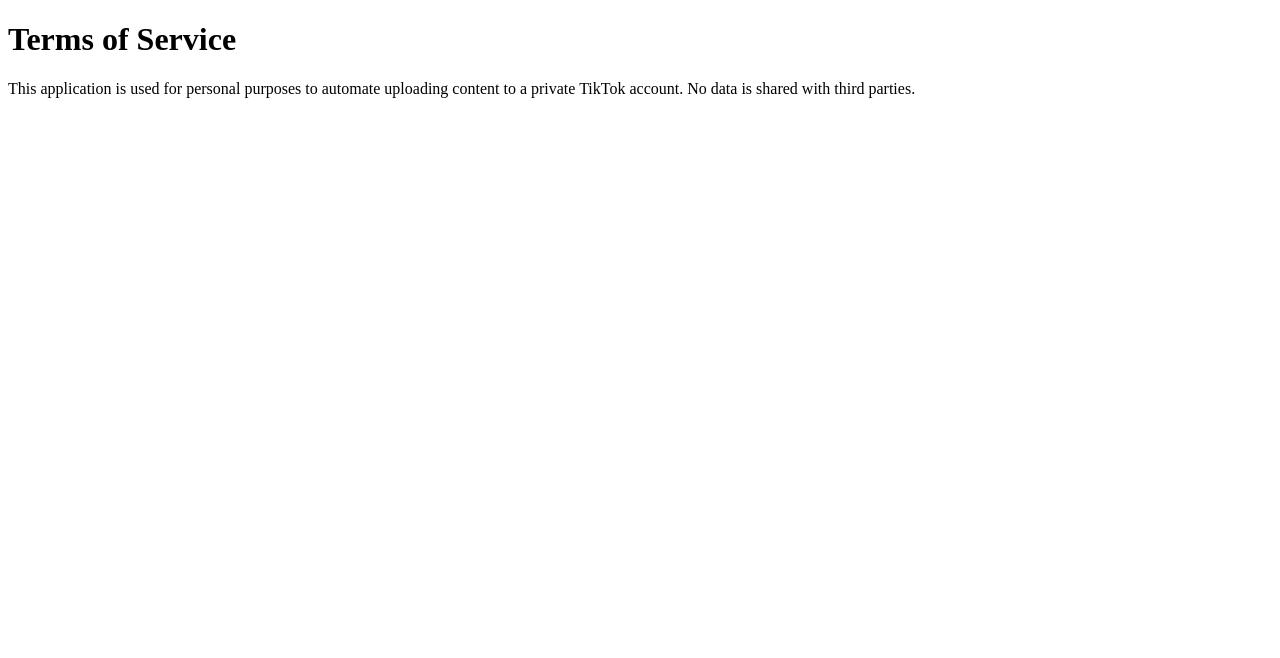
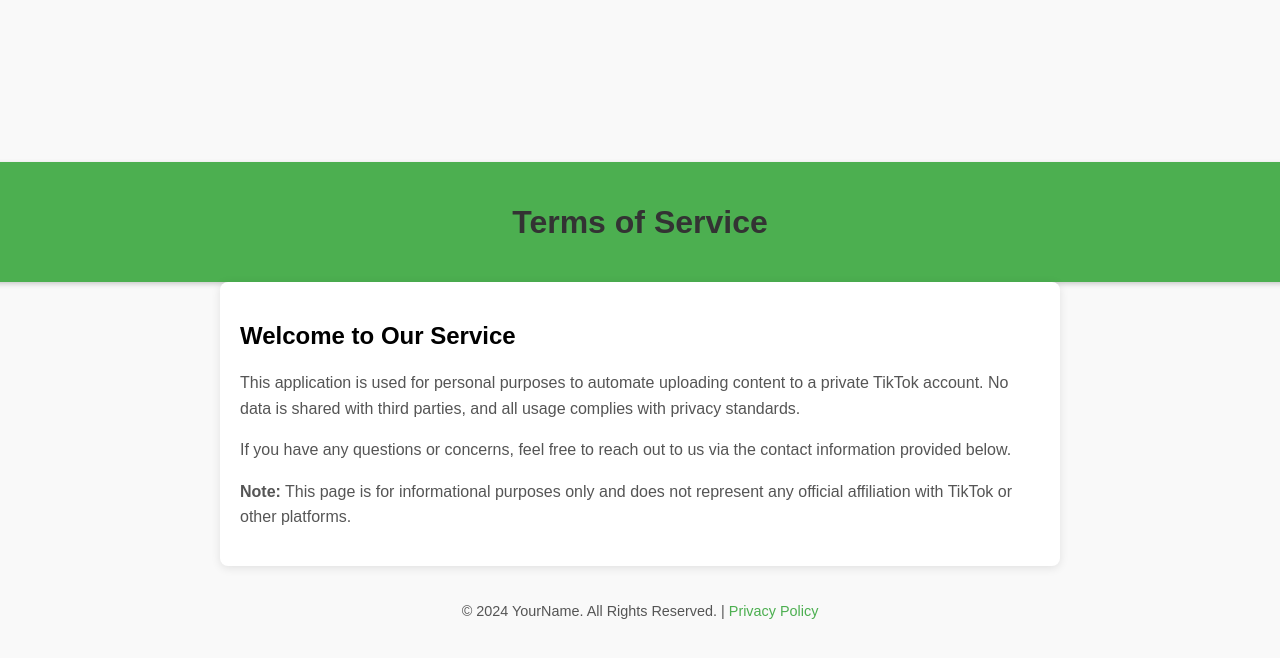
Before and after one commit to NeysonAdams/tiktok, a plain HTML site: page index.html in a window 1280 px wide. Drawn offline with Linux system fonts and the light colour scheme.

Commit message:
Update index.html

```diff
--- a/index.html
+++ b/index.html
@@ -4,9 +4,86 @@
     <meta charset="UTF-8">
     <meta name="viewport" content="width=device-width, initial-scale=1.0">
     <title>Terms of Service</title>
+    <style>
+        body {
+            font-family: Arial, sans-serif;
+            background-color: #f9f9f9;
+            margin: 0;
+            padding: 0;
+            display: flex;
+            flex-direction: column;
+            align-items: center;
+            justify-content: center;
+            min-height: 100vh;
+        }
+
+        header {
+            background-color: #4CAF50;
+            width: 100%;
+            padding: 20px;
+            text-align: center;
+            color: white;
+            box-shadow: 0px 2px 5px rgba(0, 0, 0, 0.2);
+        }
+
+        main {
+            background-color: white;
+            width: 90%;
+            max-width: 800px;
+            padding: 20px;
+            border-radius: 8px;
+            box-shadow: 0px 2px 10px rgba(0, 0, 0, 0.1);
+            text-align: left;
+        }
+
+        h1 {
+            color: #333;
+            text-align: center;
+        }
+
+        p {
+            line-height: 1.6;
+            color: #555;
+        }
+
+        footer {
+            margin-top: 20px;
+            color: #777;
+            font-size: 0.9em;
+        }
+
+        a {
+            color: #4CAF50;
+            text-decoration: none;
+        }
+
+        a:hover {
+            text-decoration: underline;
+        }
+    </style>
 </head>
 <body>
-    <h1>Terms of Service</h1>
-    <p>This application is used for personal purposes to automate uploading content to a private TikTok account. No data is shared with third parties.</p>
+    <header>
+        <h1>Terms of Service</h1>
+    </header>
+    <main>
+        <h2>Welcome to Our Service</h2>
+        <p>
+            This application is used for personal purposes to automate uploading content
+            to a private TikTok account. No data is shared with third parties, and all usage
+            complies with privacy standards.
+        </p>
+        <p>
+            If you have any questions or concerns, feel free to reach out to us via the
+            contact information provided below.
+        </p>
+        <p>
+            <strong>Note:</strong> This page is for informational purposes only and does
+            not represent any official affiliation with TikTok or other platforms.
+        </p>
+    </main>
+    <footer>
+        <p>&copy; 2024 YourName. All Rights Reserved. | <a href="#">Privacy Policy</a></p>
+    </footer>
 </body>
 </html>
```
